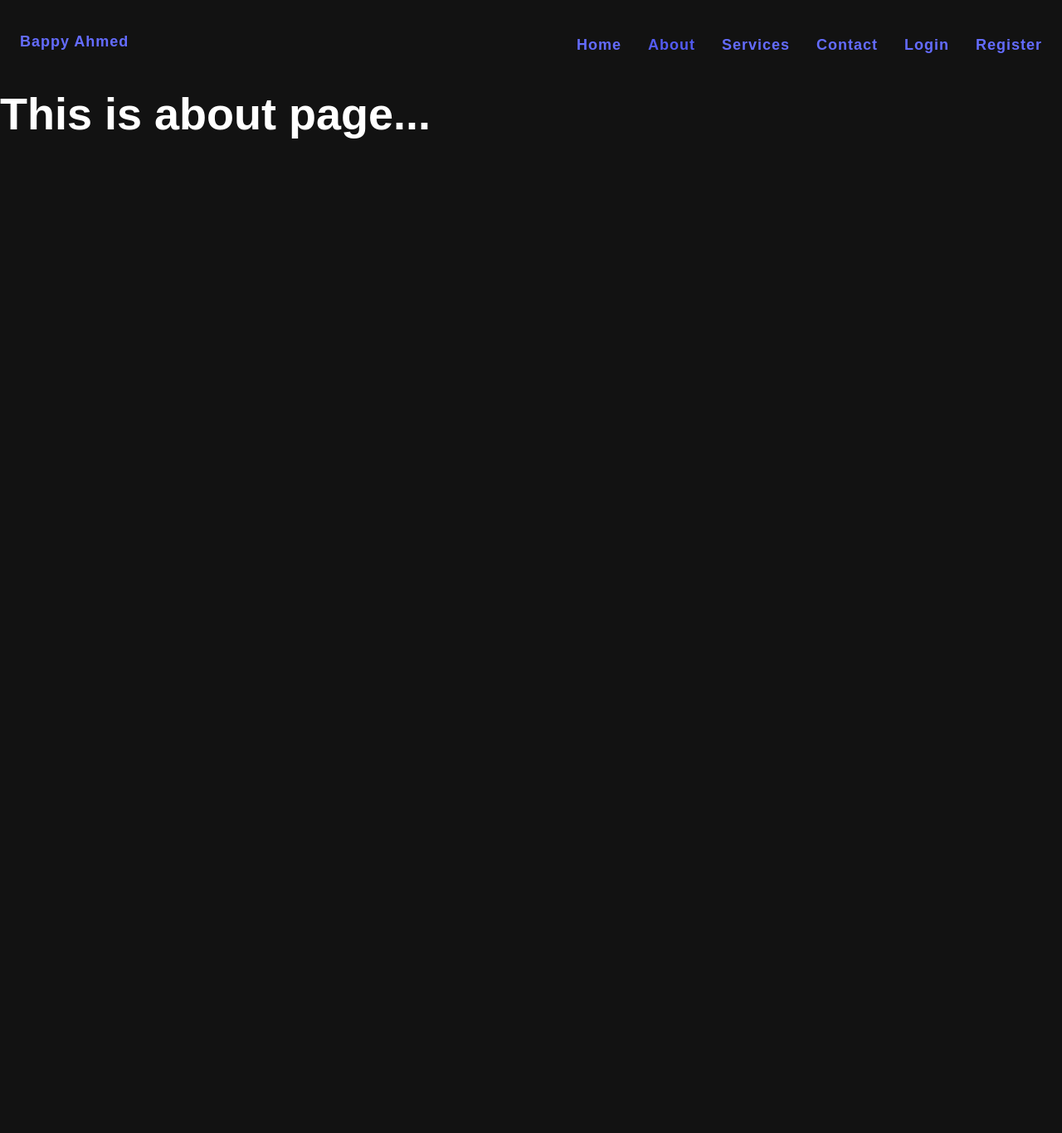
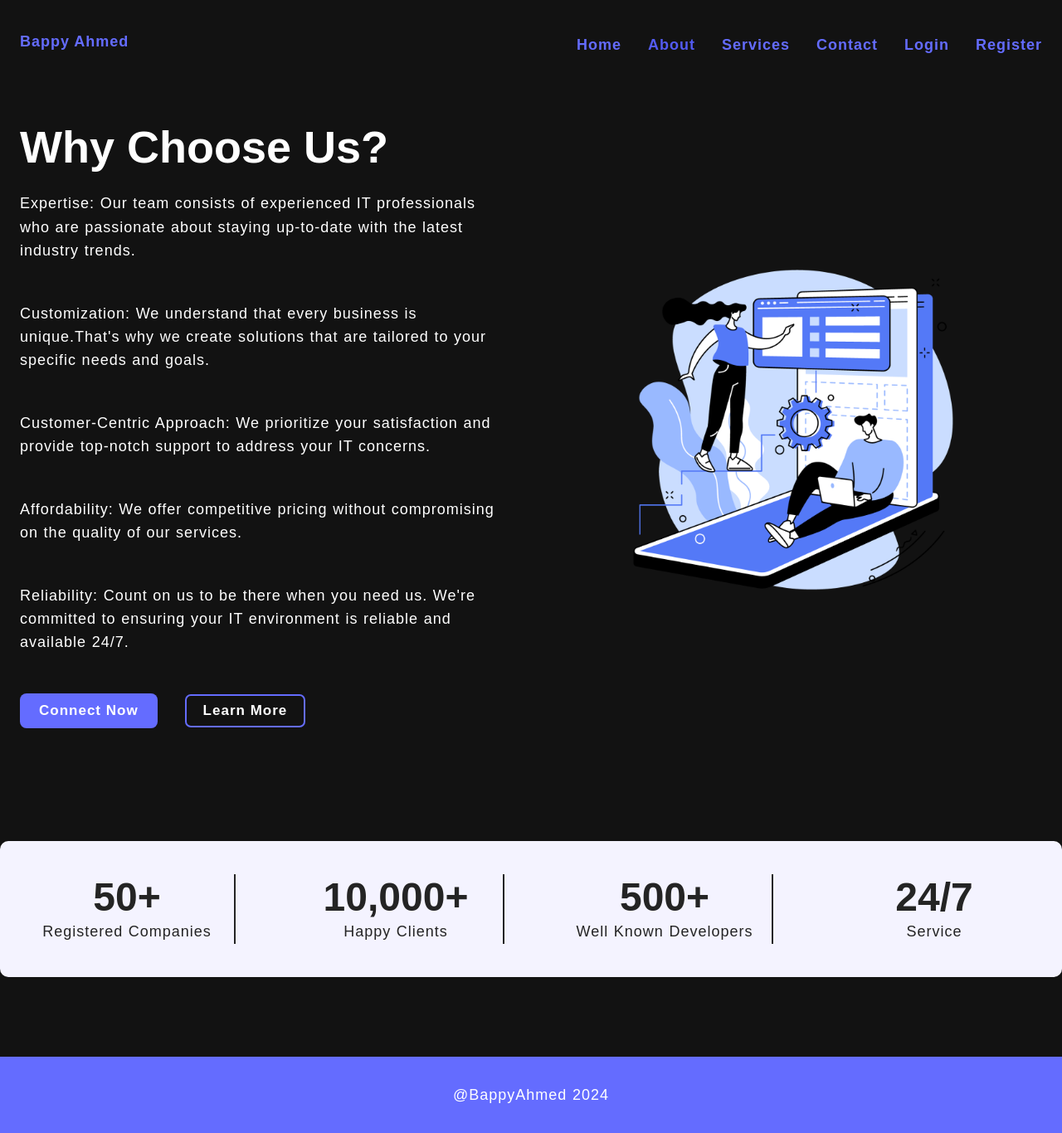
Before and after one commit to Bappy-Hossain/MERN2024, a React (Vite) app in the folder client/: page /about in a window 1280 px wide. Shown: the whole page at 83% size. Before the commit the page ends 800 px from the top, so only its background shows below. Built offline with nearby package versions, Linux system fonts and the light colour scheme.

Commit message:
frontend contact page,error page and some styling

```diff
--- a/client/src/App.jsx
+++ b/client/src/App.jsx
@@ -7,6 +7,8 @@
 import Services from "./pages/Services";
 import Register from "./pages/Register";
 import Login from "./pages/Login";
+import Error from "./pages/Error";
+import Footer from "./components/Footer";
 
 const App = () => {
   return (
@@ -20,7 +22,9 @@
           <Route path="/contact" element={<Contact />} />
           <Route path="/login" element={<Login />} />
           <Route path="/register" element={<Register />} />
+          <Route path="*" element={<Error />} />
         </Routes>
+        <Footer />
       </BrowserRouter>
     </>
   );
--- /dev/null
+++ b/client/src/components/Analytics.jsx
@@ -0,0 +1,30 @@
+import React from "react";
+
+const Analytics = () => {
+  return (
+    <>
+      <section className="section-analytics">
+        <div className="container grid grid-four-cols">
+          <div className="div1">
+            <h2>50+</h2>
+            <p>Registered Companies</p>
+          </div>
+          <div className="div1">
+            <h2>10,000+</h2>
+            <p>Happy Clients</p>
+          </div>
+          <div className="div1">
+            <h2>500+</h2>
+            <p>Well Known Developers</p>
+          </div>
+          <div className="div1">
+            <h2>24/7</h2>
+            <p>Service</p>
+          </div>
+        </div>
+      </section>
+    </>
+  );
+};
+
+export default Analytics;
--- /dev/null
+++ b/client/src/components/Footer.css
@@ -0,0 +1,6 @@
+footer {
+  padding: 3.2rem;
+  text-align: center;
+  background-color: var(--btn-color);
+  margin-top: auto;
+}
--- /dev/null
+++ b/client/src/components/Footer.jsx
@@ -0,0 +1,12 @@
+import React from "react";
+import "./Footer.css";
+
+const Footer = () => {
+  return (
+    <footer>
+      <p>@BappyAhmed 2024</p>
+    </footer>
+  );
+};
+
+export default Footer;
--- a/client/src/index.css
+++ b/client/src/index.css
@@ -98,6 +98,36 @@
   color: #535bf2;
 }
 
+.main-heading {
+  position: relative;
+  text-transform: capitalize;
+
+  &::after {
+    content: "";
+    position: absolute;
+    left: 0;
+    bottom: 0;
+    width: 50%;
+    height: 0.5rem;
+    background-color: var(--btn-color);
+  }
+}
+
+/* @media (prefers-color-scheme: light) {
+  :root {
+    color: #213547;
+    background-color: #ffffff;
+  }
+  a:hover,
+  a.active {
+    color: #747bff;
+  }
+  button {
+    background-color: #f9f9f9;
+  }
+} */
+
+/* hero section */
 .section-hero {
   & .grid {
     align-items: center;
@@ -120,6 +150,7 @@
   }
 }
 
+/* section analytics */
 .section-analytics {
   margin: 9.6rem 0;
 
@@ -150,6 +181,7 @@
   }
 }
 
+/* contact section */
 .section-contact {
   & .contact-content {
     padding: 0;
@@ -189,3 +221,141 @@
     }
   }
 }
+
+/*error page*/
+#error-page {
+  display: flex;
+  align-items: center;
+  justify-content: center;
+}
+
+#error-page .content {
+  max-width: 70rem;
+  text-align: center;
+}
+
+.content h2.header {
+  font-size: 18vw;
+  line-height: 1em;
+  animation: animate 10s ease-in-out infinite;
+  background: -webkit-repeating-linear-gradient(
+    -60deg,
+    #71b7e6,
+    var(--btn-color),
+    #b98acc,
+    #ee8176,
+    #b98acc,
+    var(--btn-color),
+    #9b59b6
+  );
+  background-size: 500%;
+  -webkit-background-clip: text;
+  -webkit-text-fill-color: transparent;
+  text-shadow: 1px 1px 2px rgba(255, 255, 255, 0.25);
+  position: relative;
+}
+
+@keyframes animate {
+  0% {
+    background-position: 0 0;
+  }
+  25% {
+    background-position: 100% 0;
+  }
+  50% {
+    background-position: 100% 100%;
+  }
+  75% {
+    background-position: 0% 100%;
+  }
+  100% {
+    background-position: 0% 0%;
+  }
+}
+
+.content h4 {
+  margin-bottom: 20px;
+  text-transform: uppercase;
+  font-size: 2rem;
+}
+
+.content .btns {
+  margin: 25px 0;
+  display: inline-flex;
+  justify-content: center;
+}
+
+.content .btns a {
+  display: inline-block;
+  margin: 0 10px;
+  text-decoration: none;
+  border: 2px solid var(--btn-color);
+  color: var(--btn-color);
+  font-weight: 500;
+  padding: 10px 25px;
+  border-radius: 25px;
+  text-transform: uppercase;
+  transition: all 0.3s ease;
+}
+
+.content .btns a:hover {
+  background: var(--btn-color);
+  color: #fff;
+}
+
+/* Registration section css */
+.section-registration {
+  padding: 0 3.2rem;
+
+  & .container {
+    padding-top: 3.2rem;
+    align-items: center;
+
+    & .registration-image img {
+      width: 80%;
+      height: auto;
+    }
+  }
+
+  & .registration-form {
+    & label {
+      display: block;
+      margin: 2.4rem 0 0.8rem 0;
+      text-transform: capitalize;
+    }
+
+    & input {
+      width: 80%;
+      padding: 0.6rem 0.6rem;
+    }
+
+    & button {
+      margin-top: 3.2rem;
+    }
+  }
+}
+
+/* admin panel css */
+.adminNav ul {
+  display: flex;
+  flex-direction: column;
+  gap: 2rem;
+}
+
+.adminContainer {
+  display: grid;
+  padding-top: 0;
+  grid-template-columns: 1fr 3fr;
+}
+
+.adminList {
+  flex-direction: column;
+  list-style-type: none;
+}
+
+.adminList li {
+  display: grid;
+  grid-template-columns: 1fr 2fr 1fr 1fr;
+}
+
+/* service section css */
--- a/client/src/pages/About.jsx
+++ b/client/src/pages/About.jsx
@@ -1,9 +1,59 @@
 import React from "react";
+import { NavLink } from "react-router-dom";
+import Analytics from "../components/Analytics";
 
 const About = () => {
   return (
     <>
-      <h1>This is about page...</h1>
+      <main>
+        <section className="section-hero">
+          <div className="container grid grid-two-cols">
+            <div className="hero-content">
+              <h1>Why Choose Us?</h1>
+              <p>
+                Expertise: Our team consists of experienced IT professionals who
+                are passionate about staying up-to-date with the latest industry
+                trends.
+              </p>
+              <p>
+                Customization: We understand that every business is
+                unique.That's why we create solutions that are tailored to your
+                specific needs and goals.
+              </p>
+              <p>
+                Customer-Centric Approach: We prioritize your satisfaction and
+                provide top-notch support to address your IT concerns.
+              </p>
+              <p>
+                Affordability: We offer competitive pricing without compromising
+                on the quality of our services.
+              </p>
+              <p>
+                Reliability: Count on us to be there when you need us. We're
+                committed to ensuring your IT environment is reliable and
+                available 24/7.
+              </p>
+              <div className="btn btn-group">
+                <NavLink to="/contact">
+                  <button className="btn">connect now</button>
+                </NavLink>
+                <NavLink to="/contact">
+                  <button className="btn secondary-btn">learn more</button>
+                </NavLink>
+              </div>
+            </div>
+            <div className="hero-image">
+              <img
+                src="/images/about.png"
+                alt="about_us_image"
+                width="400"
+                height="500"
+              />
+            </div>
+          </div>
+        </section>
+      </main>
+      <Analytics />
     </>
   );
 };
--- /dev/null
+++ b/client/src/pages/Error.jsx
@@ -0,0 +1,26 @@
+import React from "react";
+import { NavLink } from "react-router-dom";
+
+const Error = () => {
+  return (
+    <>
+      <section id="error-page">
+        <div className="content">
+          <h2 className="header">404</h2>
+          <h4>Sorry! Page not found...</h4>
+          <p>
+            Oops! It seems like the page you're trying to access doesn't exist.
+            If you believe there's an issue, feel free to report it, and we'll
+            look into it.
+          </p>
+          <div className="btns">
+            <NavLink to="/">return home</NavLink>
+            <NavLink to="/contact">report problem</NavLink>
+          </div>
+        </div>
+      </section>
+    </>
+  );
+};
+
+export default Error;
--- a/client/src/pages/Home.jsx
+++ b/client/src/pages/Home.jsx
@@ -1,4 +1,5 @@
 import React from "react";
+import Analytics from "../components/Analytics";
 
 const Home = () => {
   return (
@@ -36,26 +37,7 @@
         </section>
       </main>
 
-      <section className="section-analytics">
-        <div className="container grid grid-four-cols">
-          <div className="div1">
-            <h2>50+</h2>
-            <p>Registered Companies</p>
-          </div>
-          <div className="div1">
-            <h2>10,000+</h2>
-            <p>Happy Clients</p>
-          </div>
-          <div className="div1">
-            <h2>500+</h2>
-            <p>Well Known Developers</p>
-          </div>
-          <div className="div1">
-            <h2>24/7</h2>
-            <p>Service</p>
-          </div>
-        </div>
-      </section>
+      <Analytics />
 
       <section className="section-hero">
         <div className="container grid grid-two-cols">
--- a/client/src/pages/Login.jsx
+++ b/client/src/pages/Login.jsx
@@ -25,9 +25,9 @@
     <>
       <section>
         <main>
-          <div className="section-login">
+          <div className="section-registration">
             <div className="container grid grid-two-cols">
-              <div className="login-image">
+              <div className="registration-image">
                 <img
                   src="/images/login.png"
                   alt="login_image"
@@ -35,7 +35,7 @@
                   height="500"
                 />
               </div>
-              <div className="login-form">
+              <div className="registration-form">
                 <h1 className="main-heading mb-3">Login Form</h1>
                 <br />
                 <form onSubmit={handleSubmit}>
```
